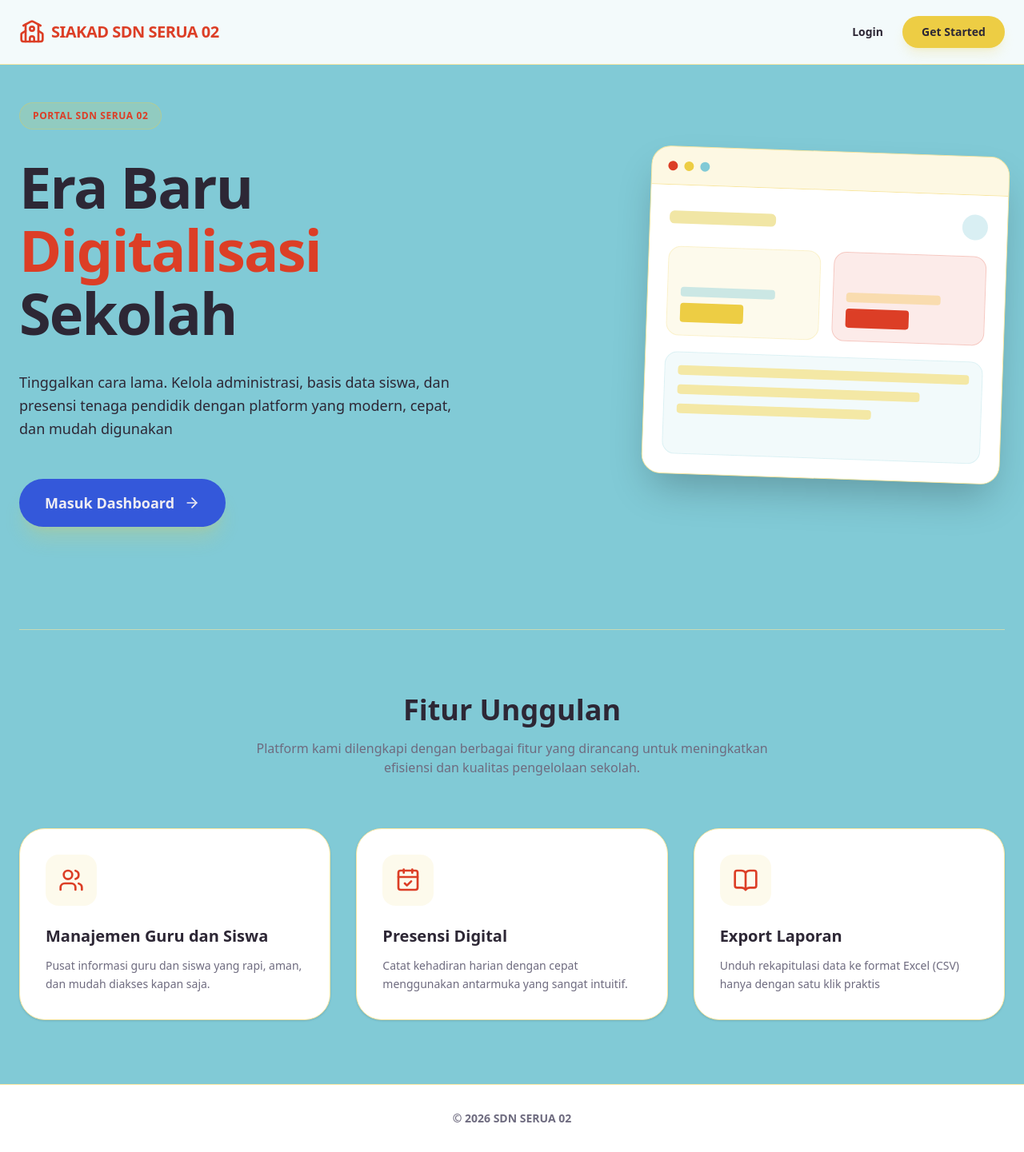
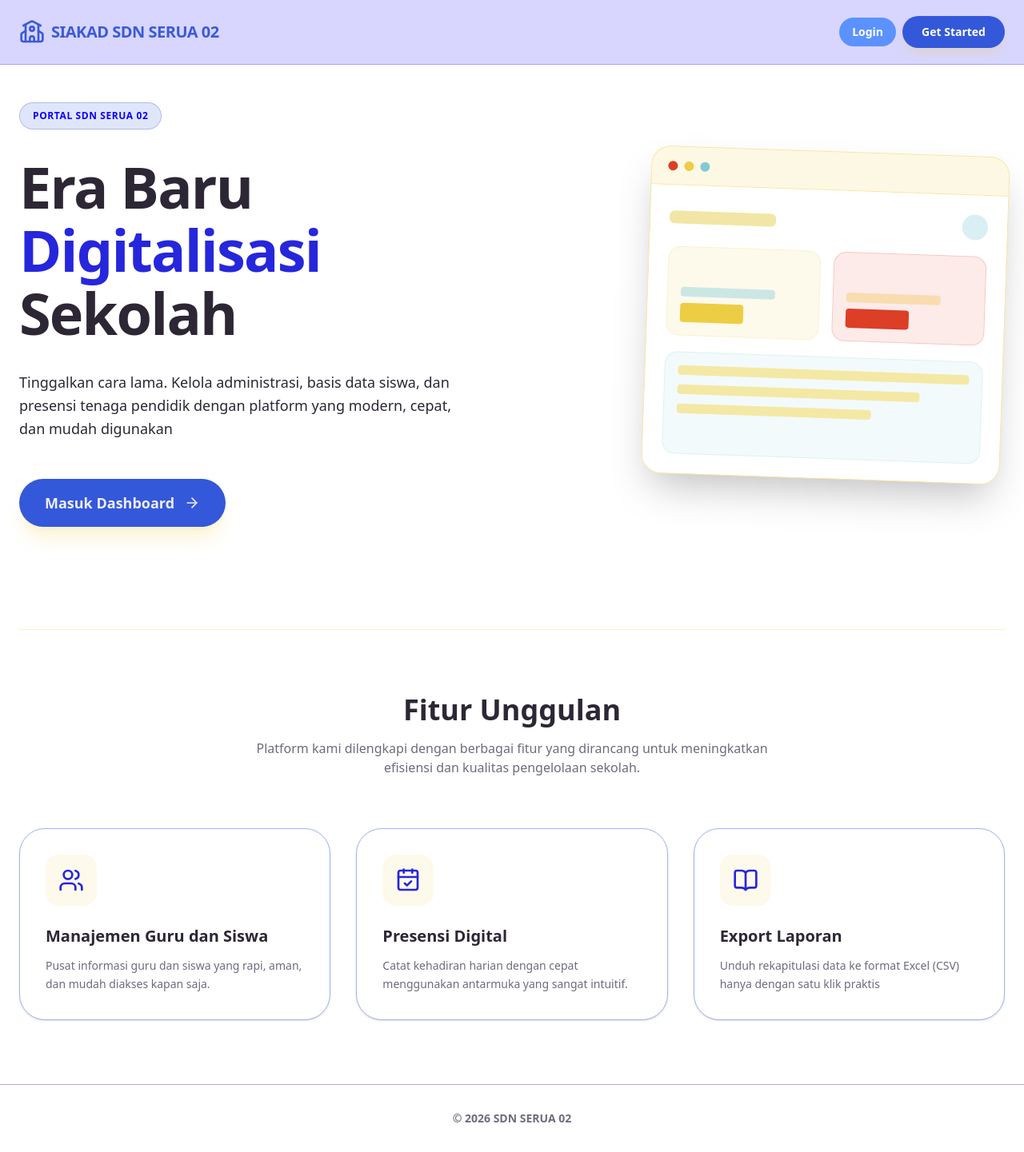
Before and after one commit to krep3k/kerjaPraktek, a Next.js app: page / in a window 1280 px wide. Shown: the whole page at 80% size. Built offline with nearby package versions, Linux system fonts and the light colour scheme.

Commit message:
update app

```diff
--- a/app/login/page.tsx
+++ b/app/login/page.tsx
@@ -40,20 +40,20 @@ export default function LoginPage(){
     };
 
     return (
-        <div className="min-h-screen flex bg-[#81CAD6] font-sans">
-            <div className="hidden lg:flex lg:w-3/5 bg-[#DC3E26] relative overflow-hidden items-center justify-center p-12">
+        <div className="min-h-screen flex bg-[#9ec0ff] font-sans">
+            <div className="hidden lg:flex lg:w-3/5 bg-[#2651dc] relative overflow-hidden items-center justify-center p-12">
                 <div className="absolute top-0 right-0 w-[600px] h-[600px] bg-white/10 rounded-full blur-3xl -translate-y-1/2 translate-x-1/4"></div>
                 <div className="absolute bottom-0 left-0 w-[400px] h-[400px] bg-[#EDCD44]/20 rounded-full blur-3xl translate-y-1/3 -translate-x-1/4"></div>
                 <div className="relative z-10 max-w-lg text-white">
                     <div className="inline-flex items-center gap-3 bg-white/10 backdrop-blur-md p-4 rounded-2xl border border-white/20 mb-12 shadow-2xl">
-                        <School className="w-10 h-10 text-[#EDCD44]"/>
+                        <School className="w-10 h-10 text-[#feffff]"/>
                         <span className="text-2xl font-[900] tracking-tighter">SIAKAD DIGITAL</span>
                     </div>
                     <h1 className="text-6xl font-[900] leading-tight mb-6">
                         Kelola Absensi <br />
-                        <span className="text-[#EDCD44]">Lebih Efisien</span>
+                        <span className="text-[#ffffff]">Lebih Efisien</span>
                     </h1>
-                    <p className="text-xl text-white/80 font-medium leading-relaxed opacity-90">
+                    <p className="text-xl text-[#ffffff] font-medium leading-relaxed opacity-90">
                         Selamat datang kembali di Portal Administrasi {namaSekolah}. Silakan masuk untuk mengelola data akademik dan laporan kehadiran.
                     </p>
                     <div className="mt-12 flex gap-4">
@@ -65,7 +65,7 @@ export default function LoginPage(){
             </div>
             <div className="w-full lg:w-2/5 flex items-center justify-center p-6 sm:p-12">
                 <div className="w-full max-w-md">
-                    <div className="bg-white p-10 sm:p-12 rounded-[2.5rem] shadow-2xl shadow-[#DC3E26]/20 border border-[#F4E1A4]">
+                    <div className="bg-white p-10 sm:p-12 rounded-[2.5rem] shadow-2xl shadow-[#DC3E26]/20 border border-[#a7a4f4]">
                         <div className="mb-10">
                             <h2 className="text-3xl font-[900] text-[#2D2735] mb-2">Login</h2>
                             <p className="text-[#6E6B7F] font-bold text-sm">Masuk dengan Akun yang Tersedia</p>
@@ -80,7 +80,7 @@ export default function LoginPage(){
                             <div className="space-y-2">
                                 <label htmlFor="email" className="block text-xs font-black text-[#6E6B7F] uppercase tracking-widest ml-1">Email</label>
                                 <div className="relative group">
-                                    <div className="absolute inset-y-0 left-0 pl-4 flex items-center pointer-events-none text-[#6E6B7F] group-focus-within:text-[#EDCD44] transition-colors">
+                                    <div className="absolute inset-y-0 left-0 pl-4 flex items-center pointer-events-none text-[#6E6B7F] group-focus-within:text-[#4447ed] transition-colors">
                                         <Mail className="w-5 h-5"/>
                                     </div>
                                     <input type="email" id="email" name="email" className="w-full pl-12 pr-4 py-4 bg-[#F7F3E3] border-2 border-[#F7F3E3] rounded-2xl text-sm font-bold outline-none focus:bg-white focus:border-[#EDCD44] focus:ring-4 focus:ring-[#EDCD44]/20 transition-all text-[#2D2735]" required placeholder="Masukan Email" />
@@ -95,14 +95,14 @@ export default function LoginPage(){
                                     <input type="password" id="password" name="password" required placeholder="••••••••" className="w-full pl-12 pr-4 py-4 bg-[#F7F3E3] border-2 border-[#F7F3E3] rounded-2xl text-sm font-bold outline-none focus:bg-white focus:border-[#EDCD44] focus:ring-4 focus:ring-[#EDCD44]/20 transition-all text-[#2D2735]" />
                                 </div>
                             </div>
-                            <button type="submit" disabled={loading} className="w-full flex items-center justify-center gap-3 bg-[#EDCD44] text-[#2D2735] py-4 rounded-2xl font-black text-sm hover:bg-[#D6C43D] hover:shadow-xl hover:shadow-[#EDCD44]/20 active:scale-[0.98] transition-all disabled:opacity-70 mt-4 uppercase tracking-widest">
+                            <button type="submit" disabled={loading} className="w-full flex items-center justify-center gap-3 bg-[#4469ed] text-[#ffffff] py-4 rounded-2xl font-black text-sm hover:bg-[#3d5ed6] hover:shadow-xl hover:shadow-[#EDCD44]/20 active:scale-[0.98] transition-all disabled:opacity-70 mt-4 uppercase tracking-widest">
                                 {loading ? "Memverifikasi..." : (
                                     <>
                                         <LogIn className="w-5 h-5"/>Login
                                     </>
                                 )}
                             </button>
-                            <Link href="/" className="w-full flex items-center justify-center gap-2 mt-3 py-4 rounded-2xl border-2 border-[#F4E1A4] text-[#2D2735] font-black text-sm hover:bg-[#F9F2CE] hover:border-[#EDCD44] transition-all uppercase tracking-widest">
+                            <Link href="/" className="w-full flex items-center justify-center gap-2 mt-3 py-4 rounded-2xl border-2 border-[#a4acf4] text-[#2D2735] font-black text-sm hover:bg-[#ffffff] hover:border-[#6944ed] transition-all uppercase tracking-widest">
                                 <ArrowLeft className="w-5 h-5"/>Kembali
                             </Link>
                         </form>
--- a/app/page.tsx
+++ b/app/page.tsx
@@ -6,18 +6,18 @@ export default function LandingPage() {
   const namaSekolah = "SDN SERUA 02"
 
   return (
-    <div className="min-h-screen bg-[#81CAD6] font-sans selection:bg-[#EDCD44]/20 transition-colors duration-300">
-      <header className="w-full bg-white/90 backdrop-blur-md border-b border-[#F8E6A0] fixed top-0 z-50 transition-colors duration-300">
+    <div className="min-h-screen bg-[#ffffff] font-sans selection:bg-[#EDCD44]/20 transition-colors duration-300">
+      <header className="w-full bg-[#d8d6ff] backdrop-blur-md border-b border-[#a2a0f8] fixed top-0 z-50 transition-colors duration-300">
         <div className="max-w-7xl mx-auto px-6 h-20 flex items-center justify-between">
-          <div className="flex items-center gap-2 text-[#DC3E26] font-extrabold text-xl tracking-tight">
+          <div className="flex items-center gap-2 text-[#3a5ad8] font-extrabold text-xl tracking-tight">
             <School className="w-8 h-8"/>
             <span>SIAKAD SDN SERUA 02</span>
           </div>
           <nav className="flex flex-wrap items-center gap-2">
-            <Link href="/login" className="hidden sm:block text-sm font-bold text-[#2D2735] hover:text-[#DC3E26] transition-colors px-4 py-2">
+            <Link href="/login" className="hidden rounded-full sm:block text-sm font-bold bg-[#5c92ff] hover:bg-[#1f52b9] text-[#ffffff] hover:text-[#939393] transition-colors px-4 py-2">
               Login
             </Link>
-            <Link href="/login" className="bg-[#EDCD44] text-[#2D2735] text-sm font-bold px-6 py-2.5 rounded-full hover:bg-[#D6C43D] transition-all shadow-lg shadow-[#EDCD44]/20">
+            <Link href="/login" className="bg-[#3458da] text-[#ffffff] text-sm font-bold px-6 py-2.5 rounded-full hover:bg-[#213a95] transition-all shadow-lg shadow-[#EDCD44]/20">
               Get Started
             </Link>
           </nav>
@@ -26,12 +26,12 @@ export default function LandingPage() {
       <main className="pt-32 pb-20 px-6 max-w-7xl mx-auto">
         <div className="grid grid-cols-1 lg:grid-cols-2 gap-12 lg:gap-8 items-center">
           <div className="space-y-8 text-center lg:text-left mt-10 lg:mt-0">
-            <div className="inline-flex items-center gap-2 px-4 py-2 rounded-full bg-[#EDCD44]/15 border border-[#EDCD44]/30 text-[#DC3E26] font-bold text-xs uppercase tracking-wider">
+            <div className="inline-flex items-center gap-2 px-4 py-2 rounded-full bg-[#3458da]/15 border border-[#3458da]/30 text-[#0d00ff] font-bold text-xs uppercase tracking-wider">
               Portal {namaSekolah}
             </div>
             <h1 className="text-5xl sm:text-6xl lg:text-7xl font-[900] text-[#2D2735] leading-[1.1] tracking-tight">
               Era Baru <br />
-              <span className="text-[#DC3E26]">Digitalisasi</span> Sekolah
+              <span className="text-[#2626dc]">Digitalisasi</span> Sekolah
             </h1>
             <p className="text-lg text-[#2D2735] leading-relaxed max-w-xl mx-auto lg:mx-0 font-medium">
               Tinggalkan cara lama. Kelola administrasi, basis data siswa, dan presensi tenaga pendidik dengan platform yang modern, cepat, dan mudah digunakan
@@ -87,8 +87,8 @@ export default function LandingPage() {
                 {icon: CalendarCheck, title: "Presensi Digital", desc: "Catat kehadiran harian dengan cepat menggunakan antarmuka yang sangat intuitif."},
                 {icon: BookOpen, title: "Export Laporan", desc: "Unduh rekapitulasi data ke format Excel (CSV) hanya dengan satu klik praktis"},
               ].map((feature, idx) => (
-                <div key={idx} className="bg-white p-8 rounded-[2rem] shadow-sm border border-[#F8E6A0] hover:shadow-xl hover:-translate-y-2 transition-all duration-300">
-                  <div className="w-16 h-16 bg-[#EDCD44]/10 text-[#DC3E26] rounded-2xl flex items-center justify-center mb-6">
+                <div key={idx} className="bg-white p-8 rounded-[2rem] shadow-sm border border-[#a0b3f8] hover:shadow-xl hover:-translate-y-2 transition-all duration-300">
+                  <div className="w-16 h-16 bg-[#EDCD44]/10 text-[#2626dc] rounded-2xl flex items-center justify-center mb-6">
                     <feature.icon className="w-8 h-8"/>
                   </div>
                   <h3 className="text-xl font-[900] text-[#2D2735] mb-3">
@@ -102,7 +102,7 @@ export default function LandingPage() {
             </div>
           </div>
       </main>
-      <main className="py-8 text-center text-[#6E6B7F] text-sm font-bold border-t border-[#F8E6A0] bg-white transition-colors duration-300">
+      <main className="py-8 text-center text-[#6E6B7F] text-sm font-bold border-t border-[#b3a0f8] bg-white transition-colors duration-300">
         &copy; {new Date().getFullYear()} {namaSekolah}
       </main>
     </div>
```
